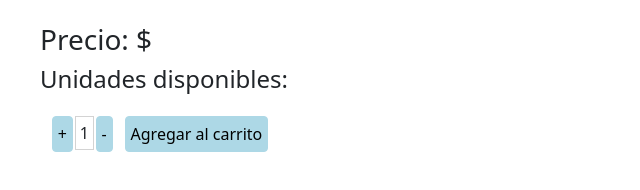
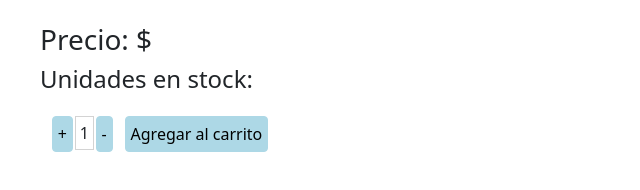
Before and after one commit to MatiRodriguezph/MatiasRodriguezCodearHouseReact, a React app: page /item/1 in a window 1280 px wide. Shown: the part 496-686 px from the top of the page, 0-640 px from the left. Built offline with nearby package versions, Linux system fonts and the light colour scheme; some packages are replaced by stand-ins of ours; no server answers; the database is empty.

Commit message:
Actualizacion de README.MD para entrega final y borrado de comentarios adicionales.

```diff
--- a/src/components/ItemDetail/ItemDetail.js
+++ b/src/components/ItemDetail/ItemDetail.js
@@ -21,7 +21,7 @@ const ItemDetail = (props) => {
             <img className="Style-Title-Detail" src={pictureUrl} alt={title}></img>
             <p>{description}</p>
             <h3>Precio: $ {price}</h3>
-            <h4>Unidades disponibles: {stock}</h4>
+            <h4>Unidades en stock: {stock}</h4>
             <ItemCount id ={id} stock={stock} initial={1} onAdd={agregarAlCarrito}/>
         </div>
     )
--- a/src/components/ItemDetail/ItemDetailContainer.js
+++ b/src/components/ItemDetail/ItemDetailContainer.js
@@ -10,13 +10,11 @@ const ItemDetailContainer = () => {
     const parametros = useParams()
 
     useEffect(() => {
-        //Referencia de la base de datos
+
         const db = firestore
 
-        //obtener colección de productos
         const coleccion = db.collection("productos")
 
-        //consulta --> es una promesa
         const consulta = coleccion.where("id", "==", parametros.id).get()
         consulta
             .then(res => {
```
Also changed, not shown: src/components/Header/Navbar.css (+0 -34 lines), README.md.
